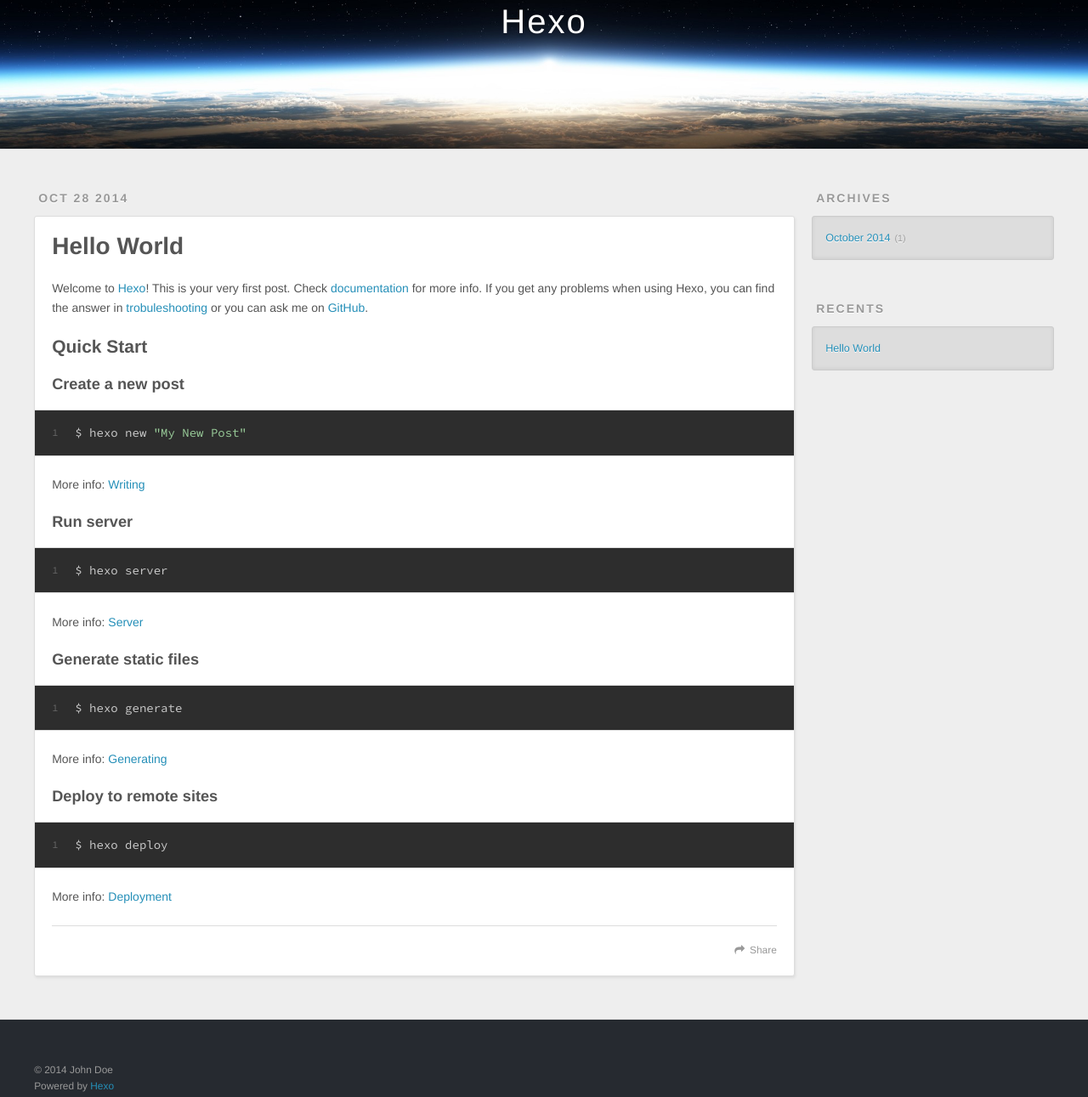
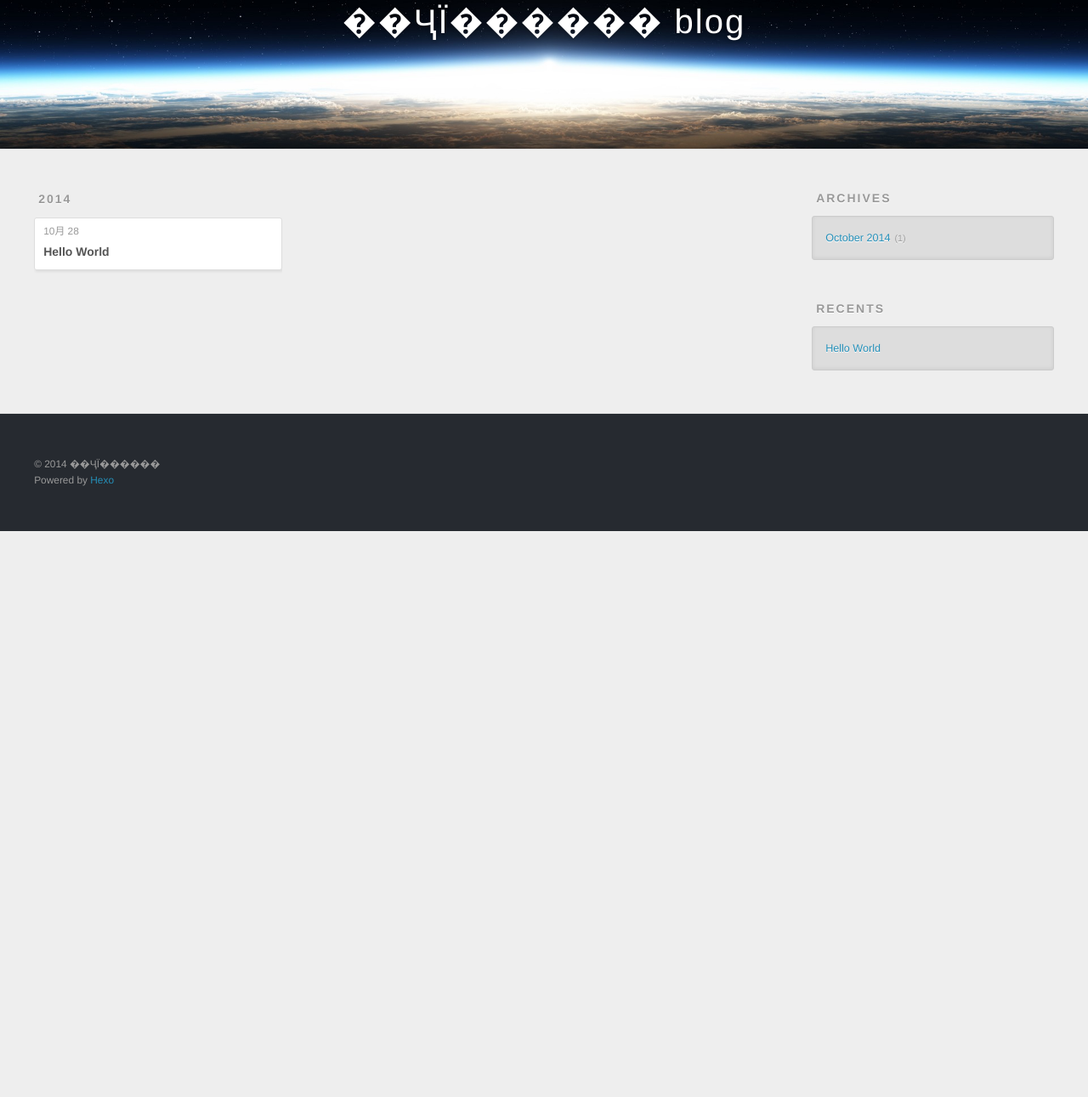
Before and after one commit to zhj1042501969/zhj1042501969.github.io, a plain HTML site: page archives/2014/10/index.html in a window 1280 px wide. Shown: the part 125-1416 px from the top of the page at 85% size. After the commit the page ends 800 px from the top, so only its background shows below. Drawn offline with nearby package versions, Linux system fonts and the light colour scheme.

Commit message:
Site updated: 2014-10-29 11:15:11

```diff
--- a/archives/2014/10/index.html
+++ b/archives/2014/10/index.html
@@ -3,20 +3,20 @@
 <head>
   <meta charset="utf-8">
 
-  <title>Archives: 2014/10 | Hexo</title>
+  <title>Archives: 2014/10 | ��ҶΪ������  blog</title>
   <meta name="viewport" content="width=device-width, initial-scale=1, maximum-scale=1">
-  <meta name="description">
+  <meta name="description" content="Walk steps step by step">
 <meta property="og:type" content="website">
-<meta property="og:title" content="Hexo">
-<meta property="og:url" content="http://yoursite.com/archives/2014/10/">
-<meta property="og:site_name" content="Hexo">
-<meta property="og:description">
+<meta property="og:title" content="��ҶΪ������  blog">
+<meta property="og:url" content="http://funzone.qiguosh.com/archives/2014/10/">
+<meta property="og:site_name" content="��ҶΪ������  blog">
+<meta property="og:description" content="Walk steps step by step">
 <meta name="twitter:card" content="summary">
-<meta name="twitter:title" content="Hexo">
-<meta name="twitter:description">
+<meta name="twitter:title" content="��ҶΪ������  blog">
+<meta name="twitter:description" content="Walk steps step by step">
 
 
-    <link rel="alternative" href="/atom.xml" title="Hexo" type="application/atom+xml">
+    <link rel="alternative" href="/atom.xml" title="��ҶΪ������  blog" type="application/atom+xml">
 
 
     <link rel="icon" href="/favicon.png">
@@ -35,7 +35,7 @@
   <div id="header-outer" class="outer">
     <div id="header-title" class="inner">
       <h1 id="logo-wrap">
-        <a href="/" id="logo">Hexo</a>
+        <a href="/" id="logo">��ҶΪ������  blog</a>
       </h1>
 
     </div>
@@ -55,7 +55,7 @@
         <a id="nav-search-btn" class="nav-icon" title="Search"></a>
       </nav>
       <div id="search-form-wrap">
-        <form action="//google.com/search" method="get" accept-charset="UTF-8" class="search-form"><input type="search" name="q" results="0" class="search-form-input" placeholder="Search"><input type="submit" value="&#xF002;" class="search-form-submit"><input type="hidden" name="q" value="site:http://yoursite.com"></form>
+        <form action="//google.com/search" method="get" accept-charset="UTF-8" class="search-form"><input type="search" name="q" results="0" class="search-form-input" placeholder="Search"><input type="submit" value="&#xF002;" class="search-form-submit"><input type="hidden" name="q" value="site:http://funzone.qiguosh.com"></form>
       </div>
     </div>
   </div>
@@ -63,60 +63,36 @@
       <div class="outer">
         <section id="main">
 
-    <article id="post-hello-world" class="article article-type-post" itemscope itemprop="blogPost">
-  <div class="article-meta">
-    <a href="/2014/10/28/hello-world/" class="article-date">
-  <time datetime="2014-10-28T15:31:40.000Z" itemprop="datePublished">Oct 28 2014</time>
-</a>
-
-  </div>
-  <div class="article-inner">
 
 
-      <header class="article-header">
+
+
+
+      <section class="archives-wrap">
+        <div class="archive-year-wrap">
+          <a href="/archives/2014" class="archive-year">2014</a>
+        </div>
+        <div class="archives">
+
+    <article class="archive-article archive-type-post">
+  <div class="archive-article-inner">
+    <header class="archive-article-header">
+      <a href="/2014/10/28/hello-world/" class="archive-article-date">
+  <time datetime="2014-10-28T15:31:40.000Z" itemprop="datePublished">10月 28</time>
+</a>
 
 
     <h1 itemprop="name">
-      <a class="article-title" href="/2014/10/28/hello-world/">Hello World</a>
+      <a class="archive-article-title" href="/2014/10/28/hello-world/">Hello World</a>
     </h1>
 
 
-      </header>
-
-    <div class="article-entry" itemprop="articleBody">
-
-        <p>Welcome to <a href="http://hexo.io/" target="_blank" rel="external">Hexo</a>! This is your very first post. Check <a href="http://hexo.io/docs/" target="_blank" rel="external">documentation</a> for more info. If you get any problems when using Hexo, you can find the answer in <a href="http://hexo.io/docs/troubleshooting.html" target="_blank" rel="external">trobuleshooting</a> or you can ask me on <a href="https://github.com/hexojs/hexo/issues" target="_blank" rel="external">GitHub</a>.</p>
-<h2 id="Quick_Start">Quick Start</h2>
-<h3 id="Create_a_new_post">Create a new post</h3>
-<figure class="highlight bash"><table><tr><td class="gutter"><pre><div class="line">1</div></pre></td><td class="code"><pre><div class="line">$ hexo new <span class="string">"My New Post"</span></div></pre></td></tr></table></figure>
-
-<p>More info: <a href="http://hexo.io/docs/writing.html" target="_blank" rel="external">Writing</a></p>
-<h3 id="Run_server">Run server</h3>
-<figure class="highlight bash"><table><tr><td class="gutter"><pre><div class="line">1</div></pre></td><td class="code"><pre><div class="line">$ hexo server</div></pre></td></tr></table></figure>
-
-<p>More info: <a href="http://hexo.io/docs/server.html" target="_blank" rel="external">Server</a></p>
-<h3 id="Generate_static_files">Generate static files</h3>
-<figure class="highlight bash"><table><tr><td class="gutter"><pre><div class="line">1</div></pre></td><td class="code"><pre><div class="line">$ hexo generate</div></pre></td></tr></table></figure>
-
-<p>More info: <a href="http://hexo.io/docs/generating.html" target="_blank" rel="external">Generating</a></p>
-<h3 id="Deploy_to_remote_sites">Deploy to remote sites</h3>
-<figure class="highlight bash"><table><tr><td class="gutter"><pre><div class="line">1</div></pre></td><td class="code"><pre><div class="line">$ hexo deploy</div></pre></td></tr></table></figure>
-
-<p>More info: <a href="http://hexo.io/docs/deployment.html" target="_blank" rel="external">Deployment</a></p>
-
-
-    </div>
-    <footer class="article-footer">
-      <a data-url="http://yoursite.com/2014/10/28/hello-world/" data-id="in82h8ydjpdwslym" class="article-share-link">Share</a>
-
-
-    </footer>
+    </header>
   </div>
-
 </article>
 
 
-
+    </div></section>
 
 </section>
 
@@ -159,7 +135,7 @@
 
   <div class="outer">
     <div id="footer-info" class="inner">
-      &copy; 2014 John Doe<br>
+      &copy; 2014 ��ҶΪ������<br>
       Powered by <a href="http://hexo.io/" target="_blank">Hexo</a>
     </div>
   </div>
```
Also changed, not shown: 2014/10/28/hello-world/index.html (+9 -9 lines), archives/2014/index.html (+30 -54 lines), archives/index.html (+30 -54 lines), index.html (+14 -14 lines).
